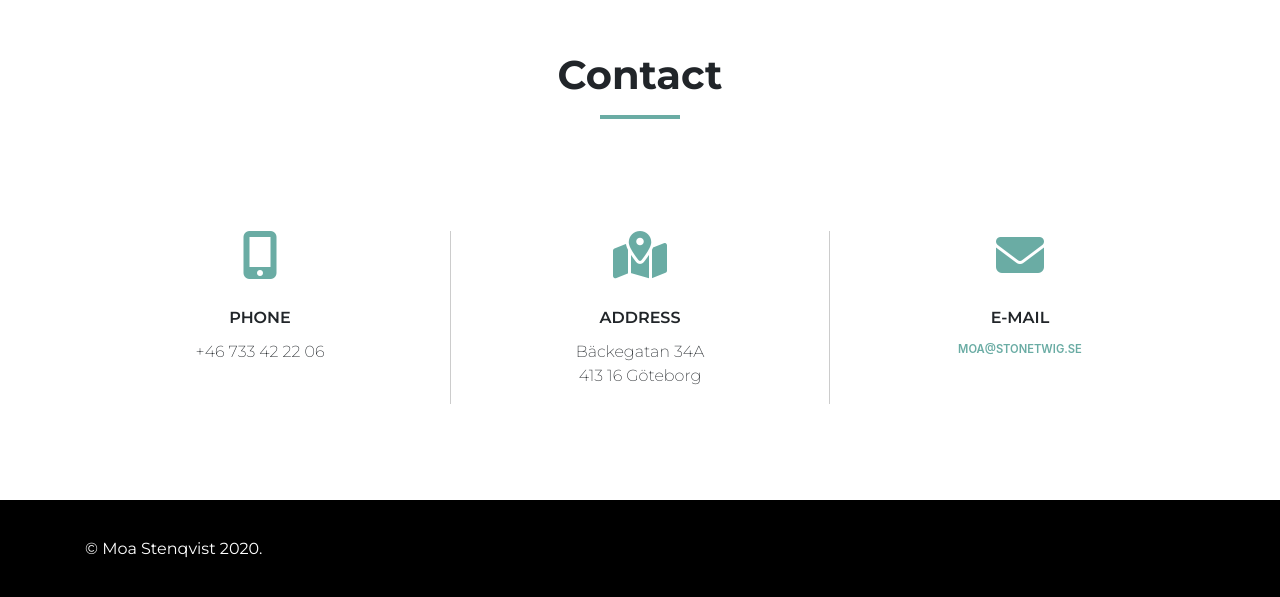
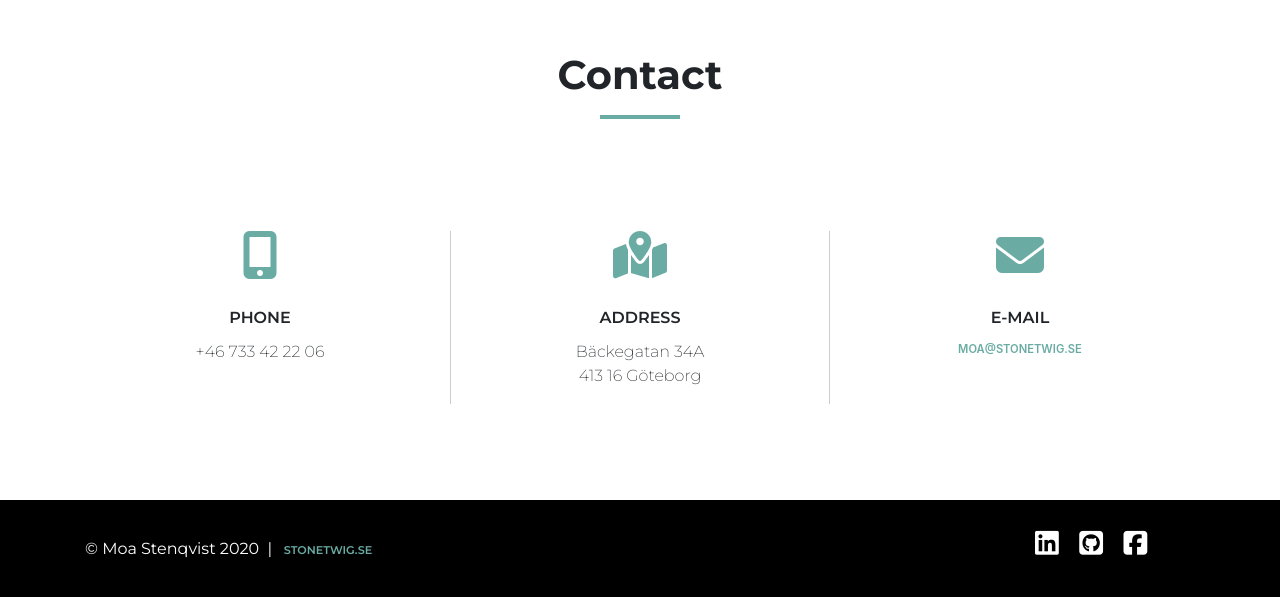
Before and after one commit to stonetwix/cv, a plain HTML site: page index.html in a window 1280 px wide. Shown: the part 4261-4858 px from the top of the page. Drawn offline with nearby package versions, Linux system fonts and the light colour scheme.

Commit message:
Add social icons in bottom row and added link to stonetwig page

```diff
--- a/index.html
+++ b/index.html
@@ -475,9 +475,18 @@
   </div>
   <div class="container-fluid bottom-row">
     <div class="container">
-      <div class="row">
-        <div class="col-md-12">
-          <p><strong>© Moa Stenqvist 2020.</strong></p>
+      <div class="row justify-content-between">
+        <div class="col-md-8">
+          <p><strong>© Moa Stenqvist 2020&nbsp&nbsp|&nbsp&nbsp<a href="http://stonetwig.se/">
+            stonetwig.se</a></strong></p>
+        </div>
+        <div class="col-md-2 social-bottom">
+          <a href="https://www.linkedin.com/in/moa-stenqvist-a3b6523a/"
+              target="_blank"><i class="fab fa-linkedin"></i></a>
+              <a href="https://github.com/stonetwix" target="_blank">
+                <i class="fab fa-github-square"></i></a>
+              <a href="https://www.facebook.com/moa.stenqvist"
+              target="_blank"><i class="fab fa-facebook-square"></i></a>
         </div>
       </div>
     </div>
--- a/style.css
+++ b/style.css
@@ -87,7 +87,7 @@ a {
 }
 
 a:hover {
-    color: black;
+    color: #aaa;
     text-decoration: none;
 }
 
@@ -301,6 +301,16 @@ p.filter-title {
     padding: 1.5rem 0;
 }
 
+.social-bottom a {
+    color: #fff;
+    font-size: 1.7rem;
+    padding-right: 1rem;
+}
+
+.social-bottom a:hover {
+    color: #6aaca4;
+}
+
 @media (max-width: 768px) {
     .contact:nth-child(2) {
         border-right: none;
@@ -313,6 +323,10 @@ p.filter-title {
 
     h1 {
         font-size: 2.5rem;
+    }
+
+    .bottom-row {
+        text-align: center;
     }
 }
 
```
